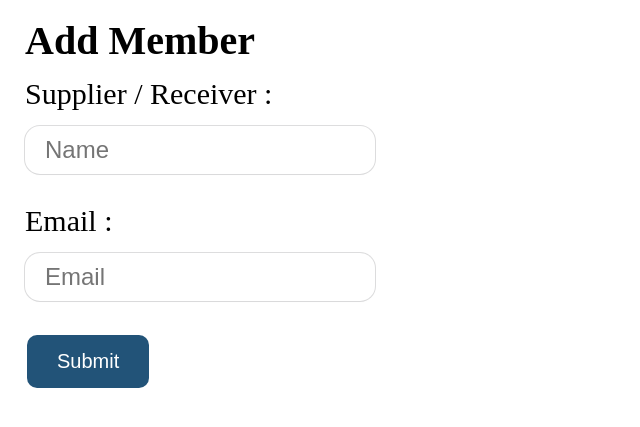
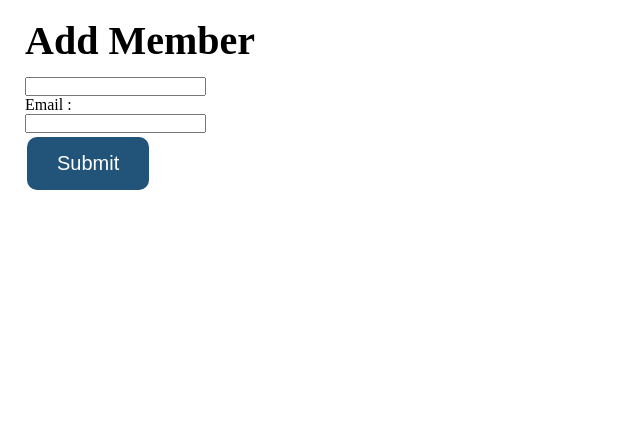
Before and after one commit to ED-Annadanam/Email_db, a Django app: page /members/add/ in a window 1280 px wide. Shown: the top 427 px of the page, without its empty margins (0-640 px from the left). Run offline with Django 4.2, Linux system fonts and the light colour scheme.

Commit message:
placeholders etc are giving errors in django

```diff
--- a/members/templates/add.html
+++ b/members/templates/add.html
@@ -13,21 +13,19 @@
             <h1>Add Member</h1>
         </div>
 
-       <div class="add_member_content">
-        <form action="addrecord/" method="post">
-            {% csrf_token %}
+       <div class="input_field">
+               <input name="first">
 
-            <label for="Email">Supplier / Receiver :</label>
-            <div class="input_field">
-                <input type="text" name="first" placeholder="Name">
             </div>
 
             <label for="Email">Email :</label>
             <div class="input_field">
-                <input type="email" name="first" placeholder="Email" id="Email">
+                <input name="last">
+
             </div>
 
             <input type="submit" value="Submit">
+
             </form>
        </div>
     </div>
```
